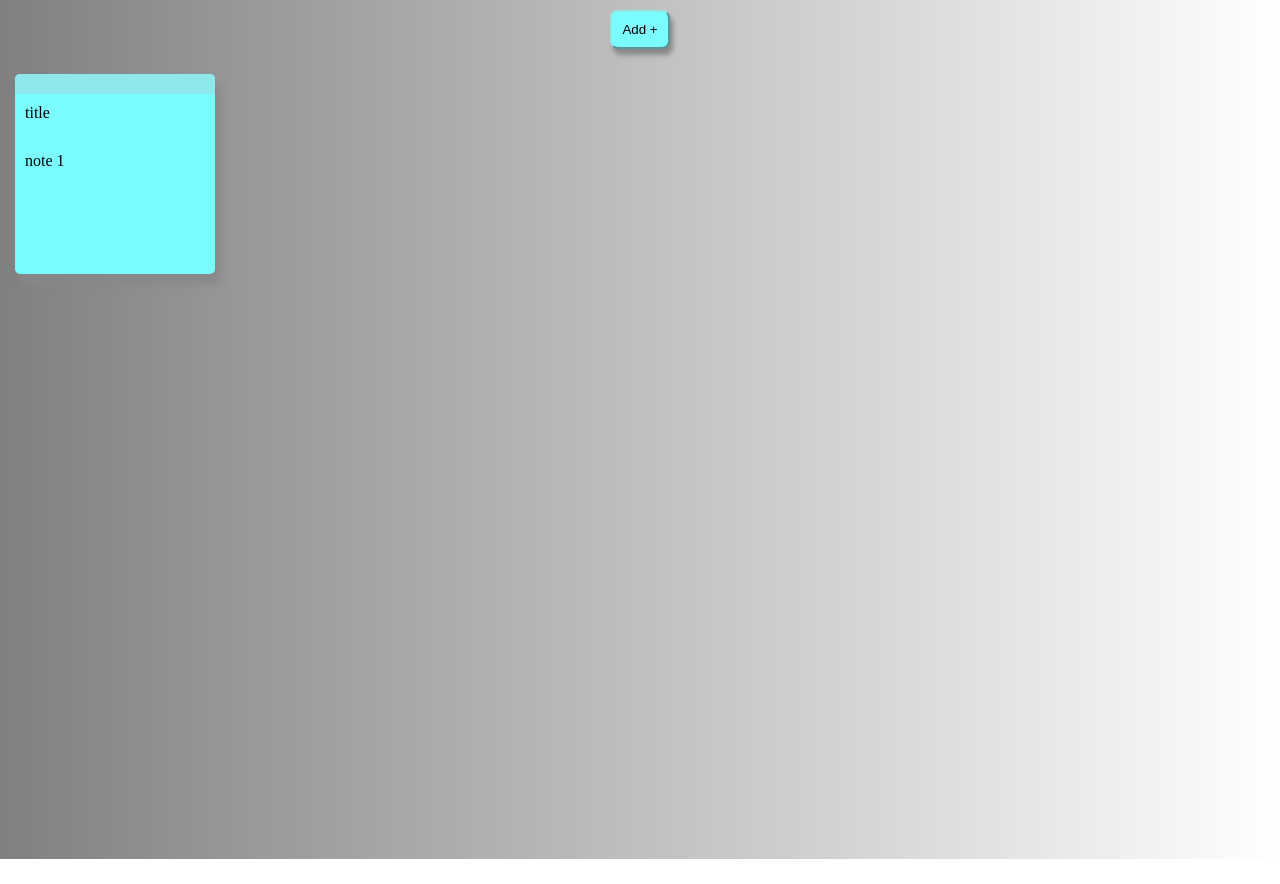
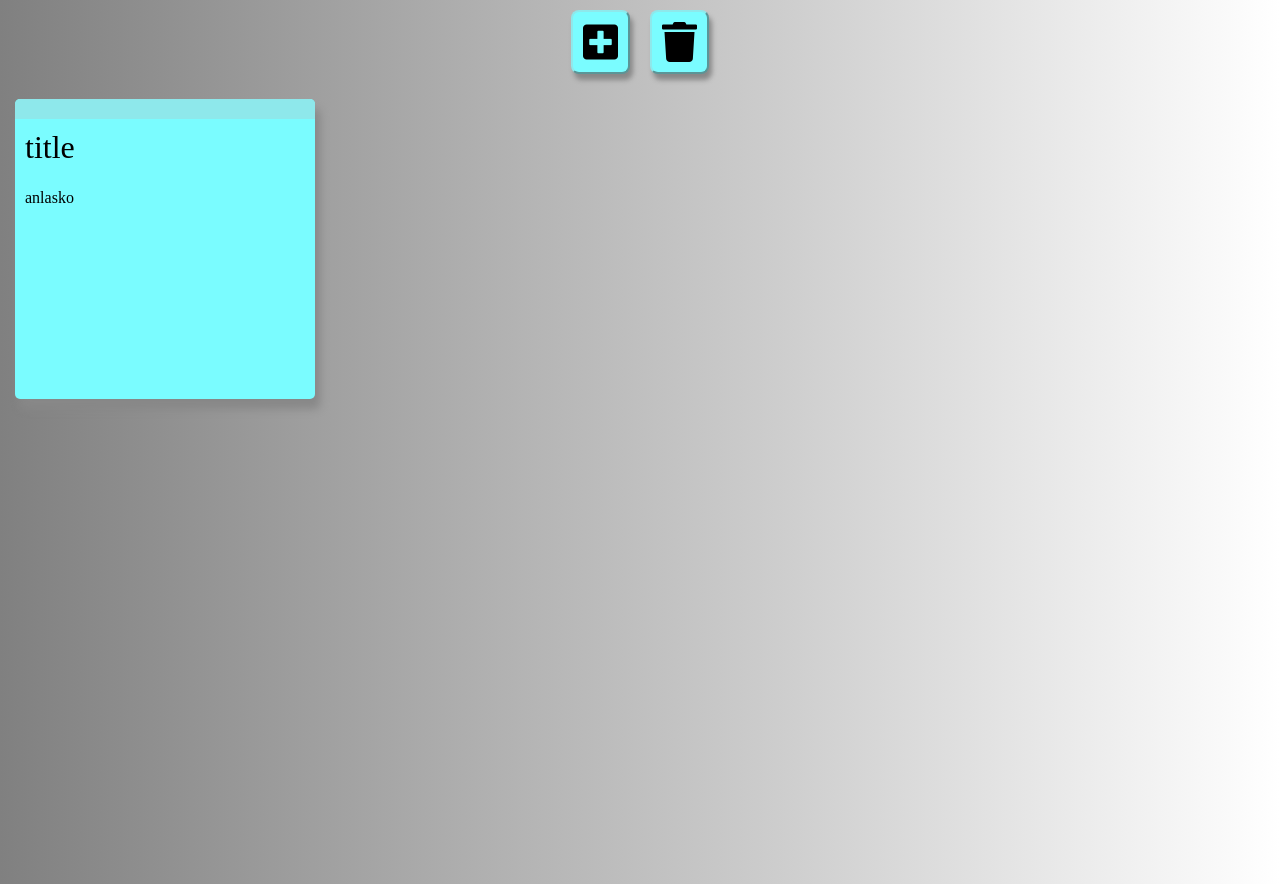
Before and after one commit to EliasSvedberg/notesapp, a plain HTML site: page index.html in a window 1280 px wide. Before the commit the page ends 859 px from the top, so only its background shows below. Drawn offline with nearby package versions, Linux system fonts and the light colour scheme.

Commit message:
updated fa5

```diff
--- a/index.html
+++ b/index.html
@@ -5,8 +5,9 @@
   <meta charset="utf-8">
   <meta name="viewport" content="width=device-width, initial-scale=1.0">
   <meta http-equiv="X-UA-Compatible" content="ie-edge">
-  <title>Calculator</title>
+  <title>Notes App</title>
   <link href="styles.css" rel="stylesheet">
+  <link rel="stylesheet" href="https://use.fontawesome.com/releases/v5.15.3/css/all.css" integrity="sha384-SZXxX4whJ79/gErwcOYf+zWLeJdY/qpuqC4cAa9rOGUstPomtqpuNWT9wdPEn2fk" crossorigin="anonymous">
   <script src="script.js" defer></script>
   <script src="https://code.jquery.com/jquery-1.12.4.js"></script>
   <script src="https://code.jquery.com/ui/1.12.1/jquery-ui.js"></script>
@@ -15,14 +16,26 @@
 <body>
 
   <div class="container">
-    <div class="addbuttondiv">
-      <button class="addbutton"> Add +</button>
+    <div class="buttoncontainer">
+      <div class="addbuttondiv">
+        <button class="addbutton">
+          <i class="fas fa-plus-square fa-3x"></i>
+        </button>
+      </div>
+      <div class="closebuttondiv">
+        <button class="closeallbutton">
+          <i class="fas fa-trash fa-3x"></i>
+        </button>
+      </div>
     </div>
+
     <div class="notes">
       <div class="note">
         <div class="noteheader"></div>
-        <div class="notetitle" contenteditable="true"> title </div>
-        <div class="notebody" contenteditable="true"> note 1 </div>
+        <div class="notetitle" contenteditable="true">
+          title
+        </div>
+        <div class="notebody" contenteditable="true">anlasko</div>
       </div>
     </div>
   </div>
--- a/script.js
+++ b/script.js
@@ -10,8 +10,12 @@ class Note {
     this.noteheader.className = 'noteheader'
     this.notetitle = document.createElement('div')
     this.notetitle.className = 'notetitle'
+    this.notetitle.innerHTML = 'note title'
+    this.notetitle.contentEditable = 'true'
     this.notebody = document.createElement('div')
     this.notebody.className = 'notebody'
+    this.notebody.innerHTML = 'note content'
+    this.notebody.contentEditable = 'true'
   }
 
 }
@@ -35,14 +39,6 @@ class Notes {
     this.noteToDisplay.note.appendChild(this.noteToDisplay.noteheader)
     this.noteToDisplay.note.appendChild(this.noteToDisplay.notetitle)
     this.noteToDisplay.note.appendChild(this.noteToDisplay.notebody)
-
-
-    // <div class="note">
-    //   <div class="noteheader"></div>
-    //   <div class="notetitle" contenteditable="true"> title </div>
-    //   <div class="notebody" contenteditable="true"> note 1 </div>
-    // </div>
-
   }
 }
 
--- a/styles.css
+++ b/styles.css
@@ -13,15 +13,35 @@ body {
   height: 100%;
 }
 
+.buttoncontainer {
+  display: flex;
+  justify-content: center;
+  align-items: center;
+}
 .addbuttondiv {
   display: flex;
-  width: 100%;
+  justify-content: center;
+  align-items: center;
+  padding: 10px;
+}
+
+.closebuttondiv {
+  display: flex;
   justify-content: center;
   align-items: center;
   padding: 10px;
 }
 
 .addbuttondiv > button {
+  border-color: #8ee8eb;
+  background-color: #7afcff;
+  box-shadow: 3px 6px 5px #888888;
+  border-radius: 8px;
+  padding: 10px;
+  outline: 0;
+}
+
+.closebuttondiv > button {
   border-color: #8ee8eb;
   background-color: #7afcff;
   box-shadow: 3px 6px 5px #888888;
@@ -41,8 +61,8 @@ body {
 .notes .note {
   display: flex;
   flex-direction: column;
-  width: 200px;
-  height: 200px;
+  width: 300px;
+  height: 300px;
   border-radius: 5px;
   padding: 0px;
   margin: 10px;
@@ -61,11 +81,15 @@ body {
 .notes .note .notetitle {
   padding: 10px;
   outline: 0;
+  max-height: 50px;
+  overflow: scroll;
+  font-size: 2em;
 }
 
 .notes .note .notebody {
   padding: 10px;
   padding-top: 20px;
   outline: 0;
+  overflow: scroll;
   flex: 1;
 }
```
